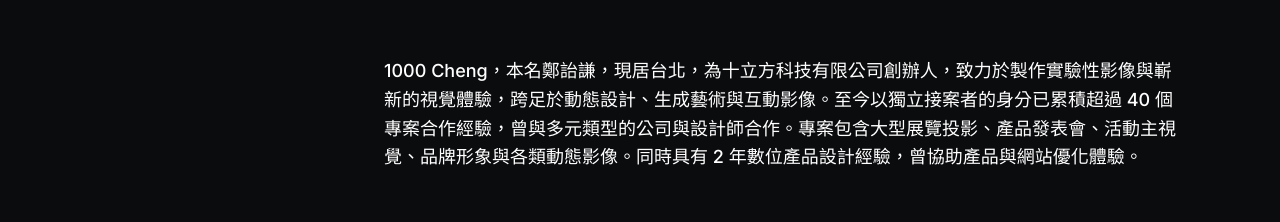
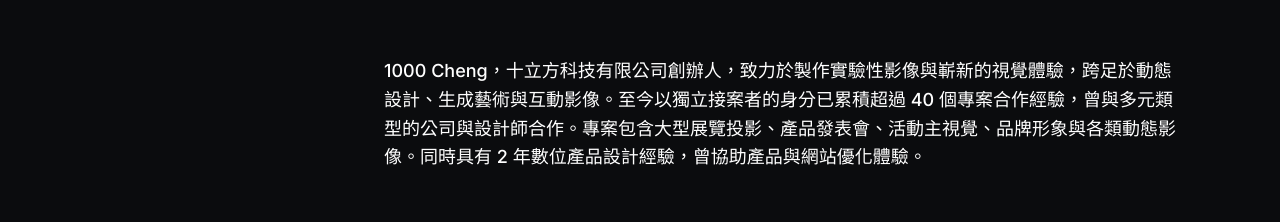
Before and after one commit to 10x10x10/website1000, a Next.js app: page /components/About in a window 1280 px wide. Shown: the part 391-613 px from the top of the page. Built offline with nearby package versions, Linux system fonts and the light colour scheme.

Commit message:
about 更新

```diff
--- a/data.js
+++ b/data.js
@@ -388,7 +388,7 @@ export const aboutData = {
     intro: {
         title: "HI, I'm 1000 Cheng.\nA designer specialising in Experimental Visual, Motion Graphics, Generative Art, and Product Design.",
         descriptions: [
-            "1000 Cheng，本名鄭詒謙，現居台北，為十立方科技有限公司創辦人，致力於製作實驗性影像與嶄新的視覺體驗，跨足於動態設計、生成藝術與互動影像。至今以獨立接案者的身分已累積超過 40 個專案合作經驗，曾與多元類型的公司與設計師合作。專案包含大型展覽投影、產品發表會、活動主視覺、品牌形象與各類動態影像。同時具有 2 年數位產品設計經驗，曾協助產品與網站優化體驗。",
+            "1000 Cheng，十立方科技有限公司創辦人，致力於製作實驗性影像與嶄新的視覺體驗，跨足於動態設計、生成藝術與互動影像。至今以獨立接案者的身分已累積超過 40 個專案合作經驗，曾與多元類型的公司與設計師合作。專案包含大型展覽投影、產品發表會、活動主視覺、品牌形象與各類動態影像。同時具有 2 年數位產品設計經驗，曾協助產品與網站優化體驗。",
         ],
     },
     projects: [
```
